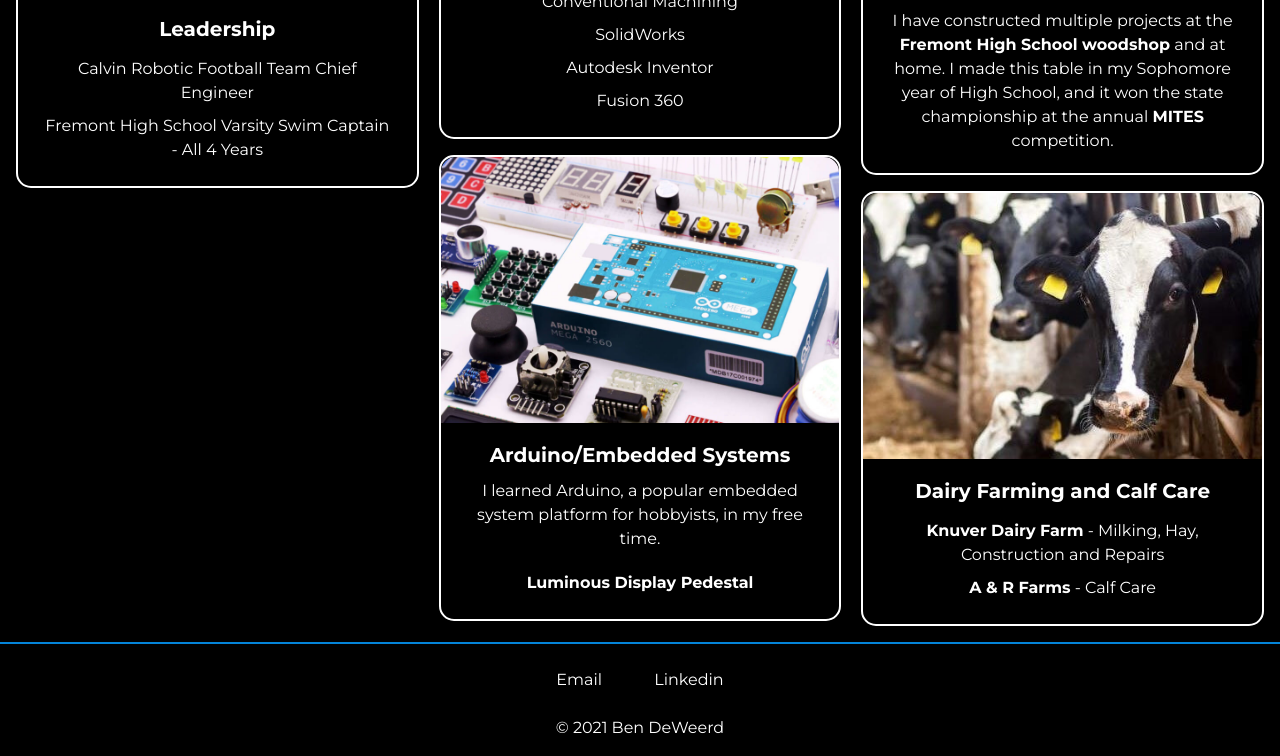
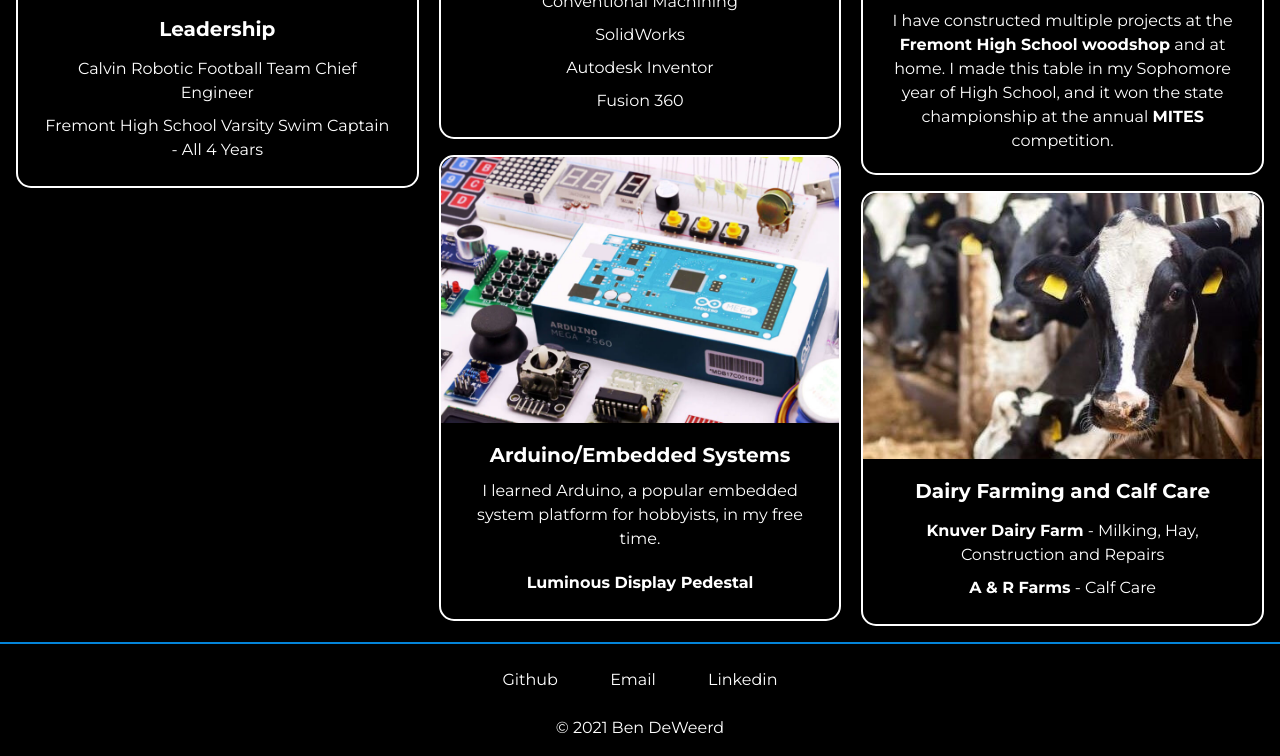
Before and after one commit to bendeweerd/resume, a plain HTML site: page index.html in a window 1280 px wide. Shown: the part 1746-2502 px from the top of the page. Drawn offline with nearby package versions, Linux system fonts and the light colour scheme.

Commit message:
Add Github links to footer

```diff
--- a/index.html
+++ b/index.html
@@ -160,6 +160,11 @@
   </section>
 
   <section id="footer">
+    <a href="https://github.com/bendeweerd" target="_blank" class="footer-link">
+      <div class="footer-inner footer-inner-hover">
+        <p class="footer-text">Github</p>
+      </div>
+    </a>
     <a href="mailto:bendeweerd2001@gmail.com" target="_blank" class="footer-link">
       <div class="footer-inner footer-inner-hover">
         <p class="footer-text">Email</p>
```
Also changed, not shown: experience.html (+5 -0 lines), interests.html (+5 -0 lines), projects.html (+5 -0 lines), references.html (+5 -0 lines).
